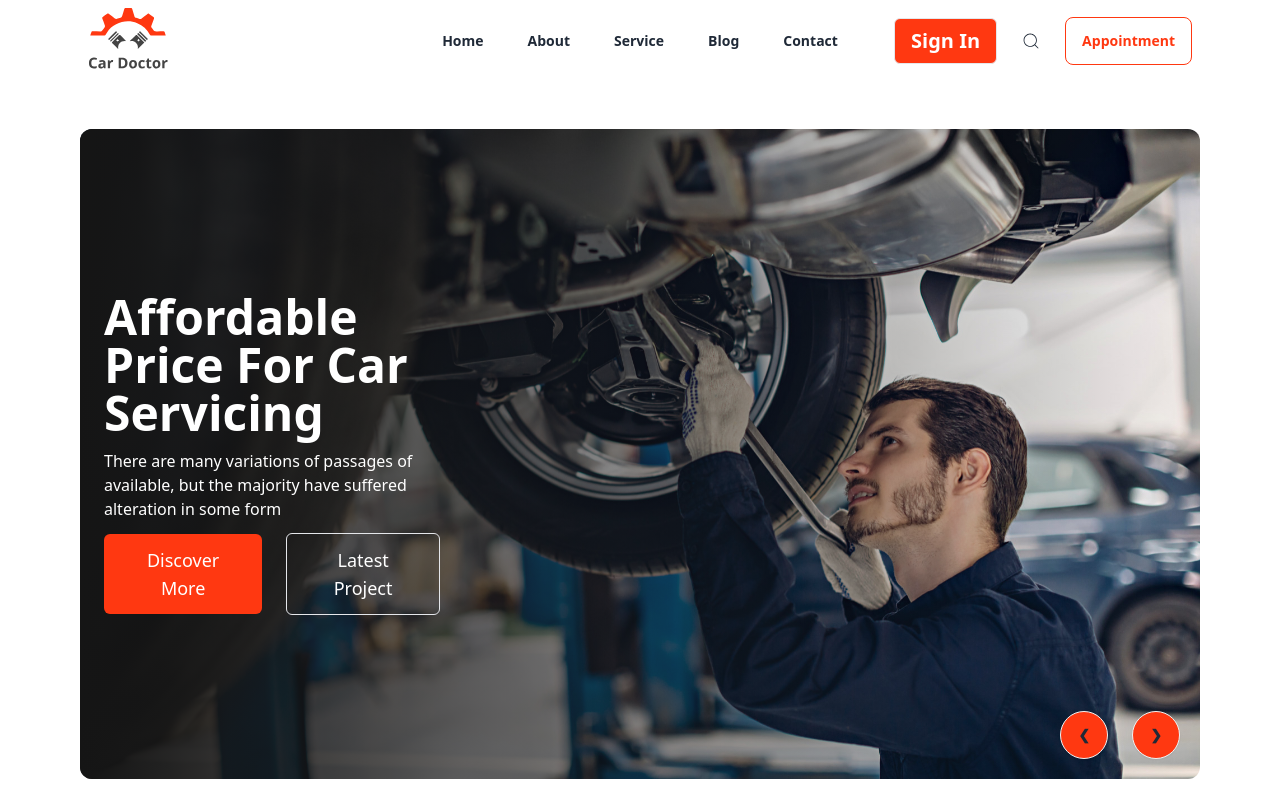
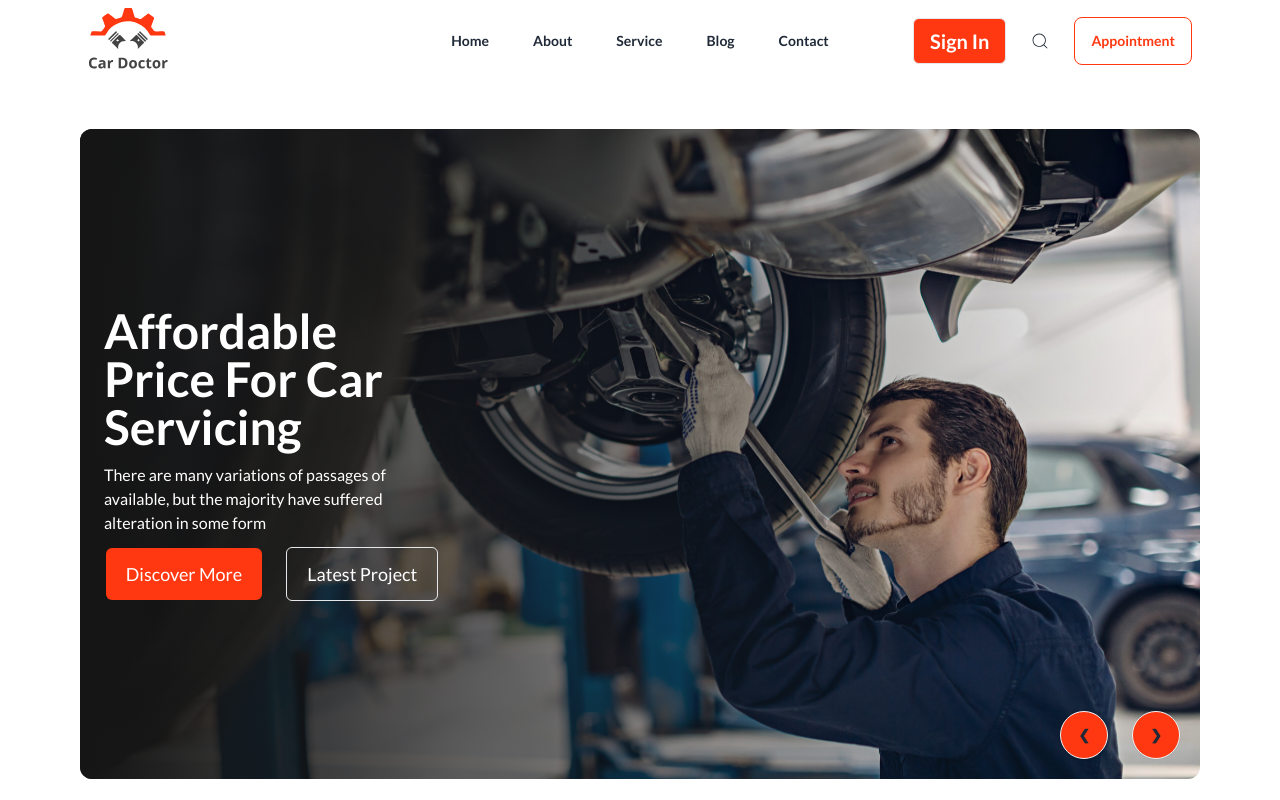
Before and after one commit to Asad9340/Car-Doctor, a React (Vite) app: page / in a window 1280 px wide. Shown: the top 800 px of the page. Built offline with nearby package versions, Linux system fonts and the light colour scheme; no server answers.

Commit message:
added lato font

```diff
--- a/src/Layout/Root.jsx
+++ b/src/Layout/Root.jsx
@@ -5,7 +5,7 @@ import { Toaster } from "react-hot-toast";
 
 function Root() {
   return (
-    <div>
+    <div className="font-lato">
       <div className="max-w-6xl mx-auto px-4">
         <NavBar />
         <Outlet />
--- a/src/index.css
+++ b/src/index.css
@@ -1,3 +1,5 @@
+@import url('https://fonts.googleapis.com/css2?family=Lato:ital,wght@0,100;0,300;0,400;0,700;0,900;1,100;1,300;1,400;1,700;1,900&display=swap');
+
 @tailwind base;
 @tailwind components;
 @tailwind utilities;
--- a/tailwind.config.js
+++ b/tailwind.config.js
@@ -2,7 +2,11 @@
 export default {
   content: ['./index.html', './src/**/*.{js,ts,jsx,tsx}'],
   theme: {
-    extend: {},
+    extend: {
+      fontFamily: {
+        lato: '"Lato", sans-serif',
+      },
+    },
   },
   plugins: [require('daisyui')],
 };
```
